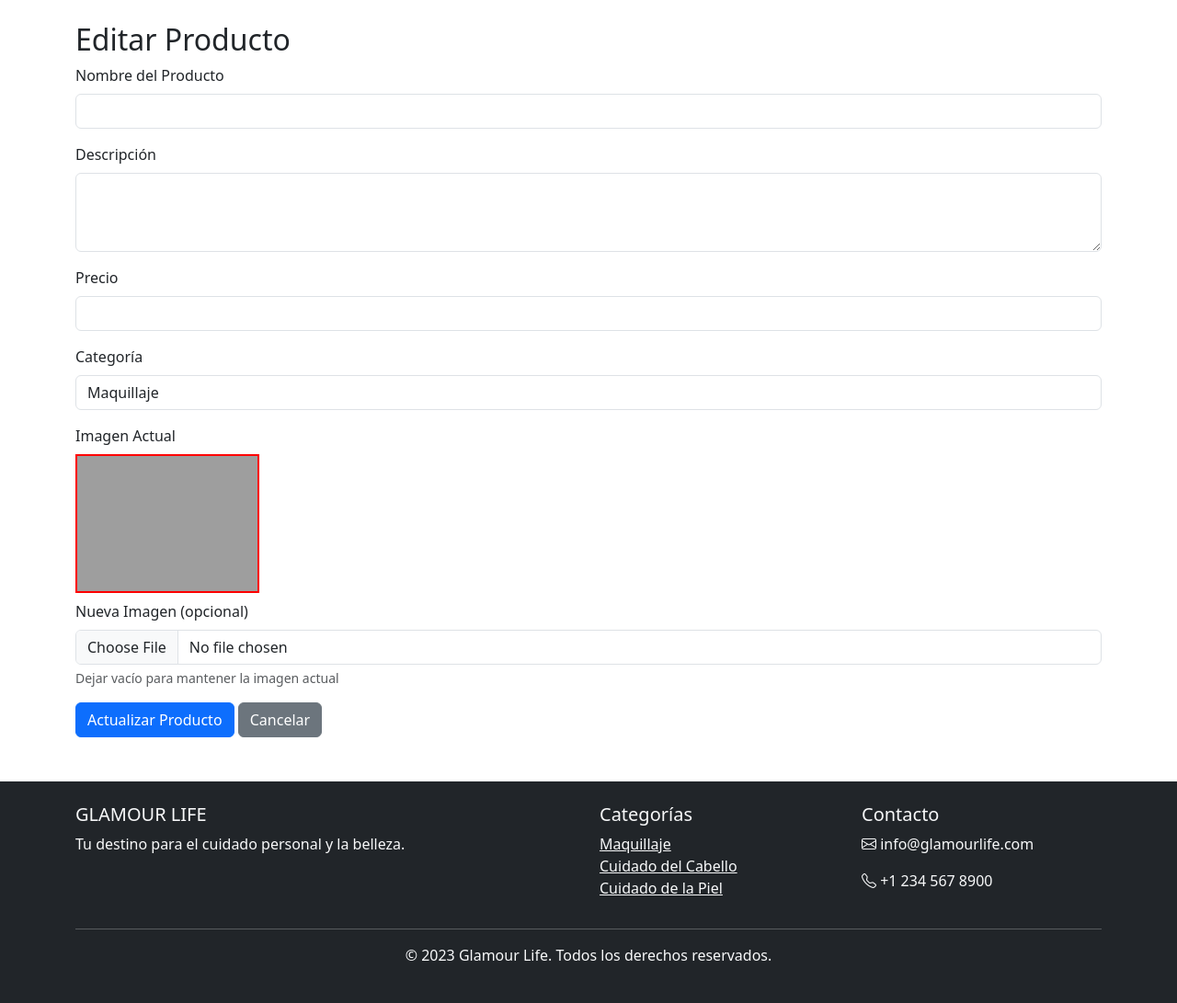
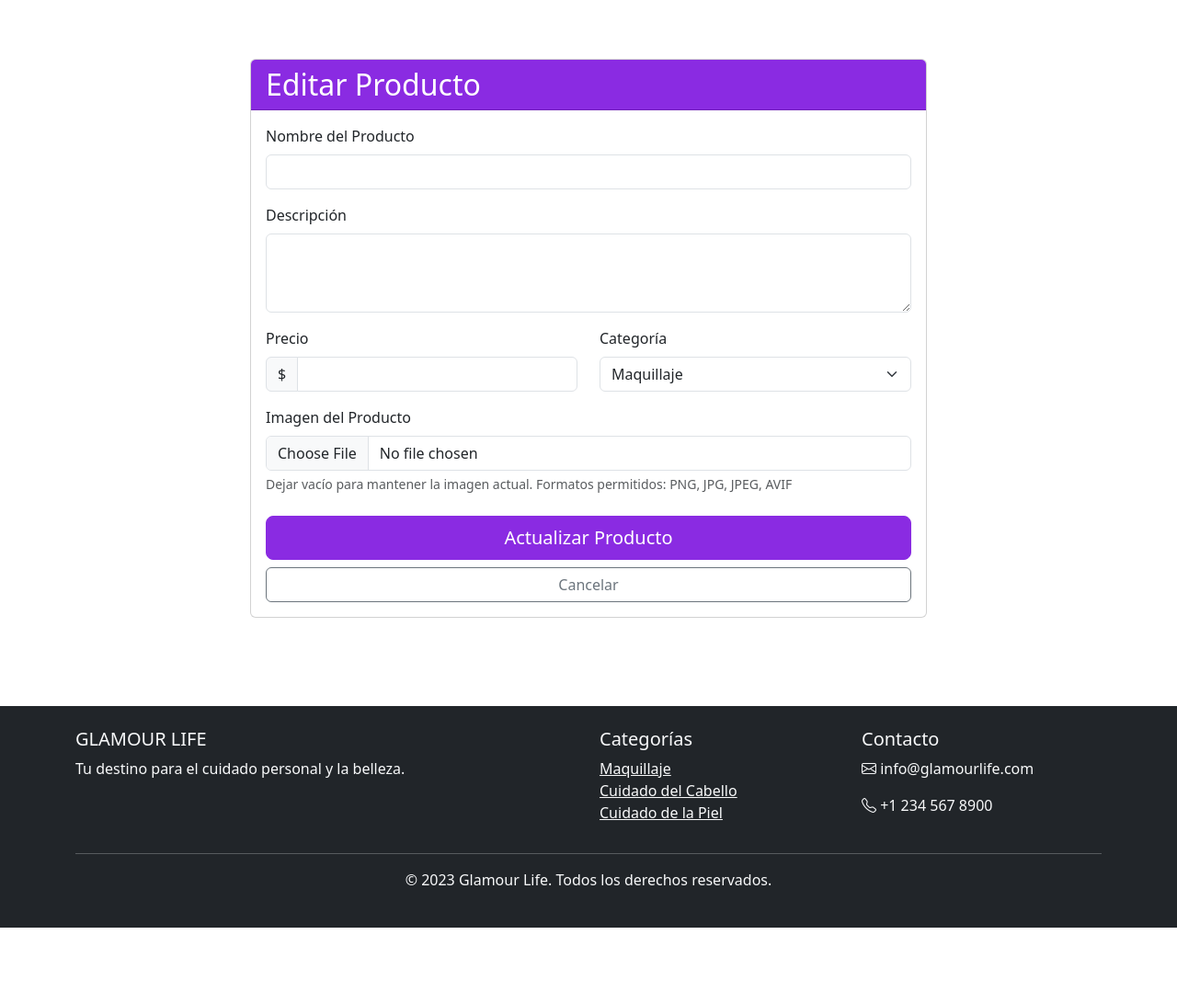
Before and after one commit to peraltaBau/glamour-life1, a Flask app: template templates/edit_product.html in a window 1280 px wide. Shown: the part 56-1147 px from the top of the page at 92% size. After the commit the page ends 1065 px from the top, so only its background shows below. Run offline with Flask 3, Linux system fonts and the light colour scheme; the template is opened without the code that fills it, so the values that code supplies are empty; grey boxes are pictures that could not be loaded.

Commit message:
Update edit_product.html

```diff
--- a/templates/edit_product.html
+++ b/templates/edit_product.html
@@ -1,55 +1,72 @@
 {% extends "base.html" %}
 
+{% block title %}Editar Producto - Glamour Life{% endblock %}
+
 {% block content %}
-<div class="container mt-4">
-    <h2>Editar Producto</h2>
-    <form method="POST" enctype="multipart/form-data">
+<div class="container py-5">
+    <div class="row justify-content-center">
+        <div class="col-md-8">
+            <div class="card">
+                <div class="card-header bg-purple text-white">
+                    <h2 class="mb-0">Editar Producto</h2>
+                </div>
+                <div class="card-body">
+                    <form method="POST" action="{{ url_for('edit_product', id=product._id) }}" enctype="multipart/form-data">
                         <div class="mb-3">
                             <label for="name" class="form-label">Nombre del Producto</label>
-            <input type="text" class="form-control" id="name" name="name" value="{{ product.name }}" required>
+                            <input type="text" class="form-control" id="name" name="name"
+                                   value="{{ product.name }}" required>
                         </div>
 
                         <div class="mb-3">
                             <label for="description" class="form-label">Descripción</label>
-            <textarea class="form-control" id="description" name="description" rows="3" required>{{ product.description }}</textarea>
+                            <textarea class="form-control" id="description" name="description"
+                                      rows="3" required>{{ product.description }}</textarea>
                         </div>
 
-        <div class="mb-3">
+                        <div class="row">
+                            <div class="col-md-6 mb-3">
                                 <label for="price" class="form-label">Precio</label>
-            <input type="number" step="0.01" class="form-control" id="price" name="price" value="{{ product.price }}" required>
+                                <div class="input-group">
+                                    <span class="input-group-text">$</span>
+                                    <input type="number" class="form-control" id="price" name="price"
+                                           step="0.01" min="0" value="{{ product.price }}" required>
+                                </div>
                             </div>
 
-        <div class="mb-3">
+                            <div class="col-md-6 mb-3">
                                 <label for="category" class="form-label">Categoría</label>
-            <select class="form-control" id="category" name="category" required>
+                                <select class="form-select" id="category" name="category" required>
                                     <option value="makeup" {% if product.category == 'makeup' %}selected{% endif %}>Maquillaje</option>
                                     <option value="hair" {% if product.category == 'hair' %}selected{% endif %}>Cuidado del Cabello</option>
                                     <option value="skincare" {% if product.category == 'skincare' %}selected{% endif %}>Cuidado de la Piel</option>
                                 </select>
                             </div>
-
-        <div class="mb-3">
-            <label for="image" class="form-label">Imagen Actual</label>
-            <div>
-                {% if product.image %}
-                <img src="{{ url_for('uploaded_file', filename=product.image) }}"
-                     alt="{{ product.name }}"
-                     style="max-width: 200px; max-height: 200px; object-fit: cover;"
-                     class="mb-2">
-                {% else %}
-                <img src="{{ url_for('static', filename='images/default_product.jpg') }}"
-                     alt="Imagen por defecto"
-                     style="max-width: 200px; max-height: 200px; object-fit: cover;"
-                     class="mb-2">
-                {% endif %}
-            </div>
-            <label for="image" class="form-label">Nueva Imagen (opcional)</label>
-            <input type="file" class="form-control" id="image" name="image" accept="image/*">
-            <div class="form-text">Dejar vacío para mantener la imagen actual</div>
                         </div>
 
-        <button type="submit" class="btn btn-primary">Actualizar Producto</button>
-        <a href="{{ url_for('admin') }}" class="btn btn-secondary">Cancelar</a>
+                        <div class="mb-4">
+                            <label for="image" class="form-label">Imagen del Producto</label>
+
+                            {% if product.image %}
+                            <div class="mb-2">
+                                <img src="{{ url_for('static', filename='uploads/' + product.image) }}"
+                                     class="img-thumbnail" style="max-height: 200px;" alt="{{ product.name }}">
+                                <div class="form-text">Imagen actual</div>
+                            </div>
+                            {% endif %}
+
+                            <input type="file" class="form-control" id="image" name="image" accept=".png,.jpg,.jpeg,.avif">
+                            <div class="form-text">Dejar vacío para mantener la imagen actual. Formatos permitidos: PNG, JPG, JPEG, AVIF</div>
+                        </div>
+
+                        <div class="d-grid gap-2">
+                            <button type="submit" class="btn btn-purple btn-lg">Actualizar Producto</button>
+                            <a href="{{ url_for('admin') }}" class="btn btn-outline-secondary">Cancelar</a>
+                        </div>
                     </form>
                 </div>
+            </div>
+        </div>
+    </div>
+</div>
 {% endblock %}
```
Lines whose indentation alone changed are shown as unchanged.
